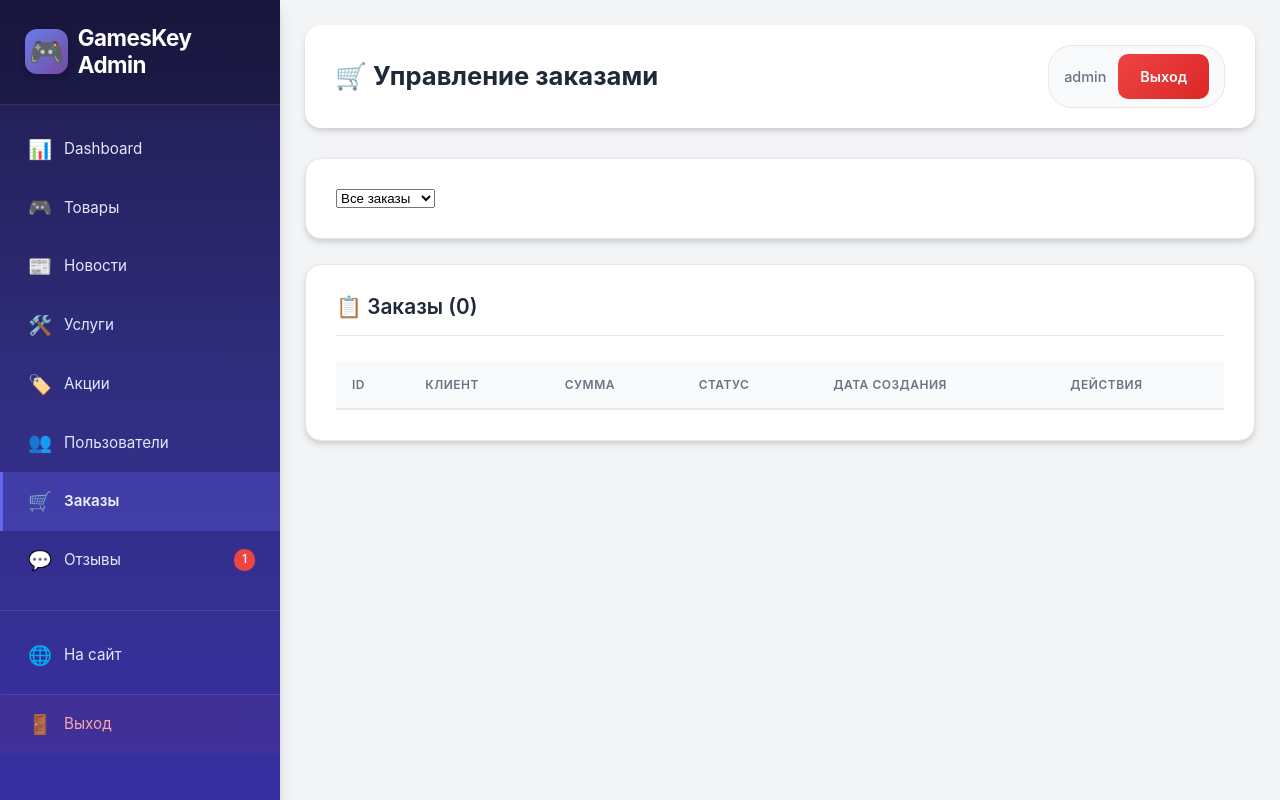
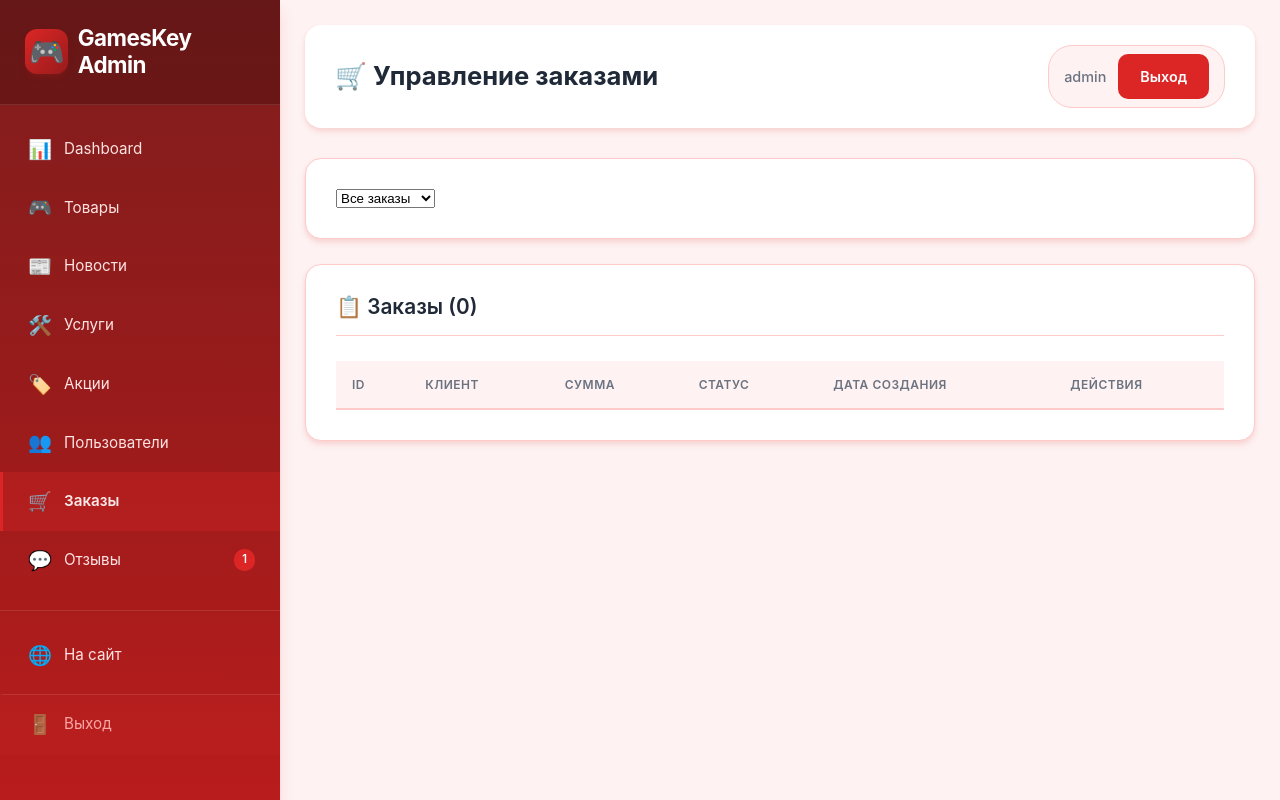
Before and after one commit to xbloody96-creator/gameshop, a PHP site: page /admin/orders.php in a window 1280 px wide. Run offline with PHP 8.4, Linux system fonts and the light colour scheme; a user stored in the database is signed in; data comes from the database, SQL or seed files in the repository; data that the repository does not hold is empty.

Commit message:
Update design with red color theme
Key features implemented:
- Updated admin panel CSS with red gaming theme including new primary colors, gradients, and sidebar styling
- Changed main store CSS to red color scheme replacing blue/purple palette with red (#dc2626) primary colors
- Modified CSS variables for light and dark themes to use red-based color palette
- Updated product cards, buttons, headers and other UI elements with new red color scheme
- Adjusted shadows, backgrounds and text colors to match the new red theme across all components

The changes implement a complete visual redesign using a red color palette similar to the requested Protech style, affecting both the frontend store and admin panel interfaces.

```diff
--- a/admin/admin-style.css
+++ b/admin/admin-style.css
@@ -5,25 +5,25 @@
 
 /* ===== CSS Variables & Theming ===== */
 :root {
-    /* Light Theme Colors */
-    --primary: #6366f1;
-    --primary-hover: #4f46e5;
-    --primary-light: #e0e7ff;
-    --secondary: #8b5cf6;
+    /* Light Theme Colors - Red Gaming Theme */
+    --primary: #dc2626;
+    --primary-hover: #b91c1c;
+    --primary-light: #fee2e2;
+    --secondary: #991b1b;
     --success: #10b981;
     --success-bg: #d1fae5;
-    --danger: #ef4444;
+    --danger: #dc2626;
     --danger-bg: #fee2e2;
     --warning: #f59e0b;
     --warning-bg: #fef3c7;
-    --info: #3b82f6;
+    --info: #2563eb;
     --info-bg: #dbeafe;
 
     /* Background Colors */
-    --bg-body: #f3f4f6;
+    --bg-body: #fef2f2;
     --bg-surface: #ffffff;
-    --bg-surface-2: #f9fafb;
-    --bg-hover: #f0f0f5;
+    --bg-surface-2: #fef2f2;
+    --bg-hover: #fee2e2;
 
     /* Text Colors */
     --text-primary: #1f2937;
@@ -32,21 +32,21 @@
     --text-inverse: #ffffff;
 
     /* Border Colors */
-    --border: #e5e7eb;
-    --border-light: #f3f4f6;
+    --border: #fecaca;
+    --border-light: #fee2e2;
 
     /* Shadows */
-    --shadow-sm: 0 1px 2px rgba(0, 0, 0, 0.05);
-    --shadow: 0 1px 3px rgba(0, 0, 0, 0.1), 0 1px 2px rgba(0, 0, 0, 0.06);
-    --shadow-md: 0 4px 6px rgba(0, 0, 0, 0.1), 0 2px 4px rgba(0, 0, 0, 0.06);
-    --shadow-lg: 0 10px 15px rgba(0, 0, 0, 0.1), 0 4px 6px rgba(0, 0, 0, 0.05);
-    --shadow-xl: 0 20px 25px rgba(0, 0, 0, 0.1), 0 10px 10px rgba(0, 0, 0, 0.04);
+    --shadow-sm: 0 1px 2px rgba(220, 38, 38, 0.05);
+    --shadow: 0 1px 3px rgba(220, 38, 38, 0.1), 0 1px 2px rgba(220, 38, 38, 0.06);
+    --shadow-md: 0 4px 6px rgba(220, 38, 38, 0.1), 0 2px 4px rgba(220, 38, 38, 0.06);
+    --shadow-lg: 0 10px 15px rgba(220, 38, 38, 0.1), 0 4px 6px rgba(220, 38, 38, 0.05);
+    --shadow-xl: 0 20px 25px rgba(220, 38, 38, 0.15), 0 10px 10px rgba(220, 38, 38, 0.04);
 
     /* Sidebar */
     --sidebar-width: 280px;
-    --sidebar-bg: linear-gradient(180deg, #1e1b4b 0%, #312e81 50%, #3730a3 100%);
-    --sidebar-text: #e0e7ff;
-    --sidebar-active: rgba(99, 102, 241, 0.2);
+    --sidebar-bg: linear-gradient(180deg, #7f1d1d 0%, #991b1b 50%, #b91c1c 100%);
+    --sidebar-text: #fee2e2;
+    --sidebar-active: rgba(220, 38, 38, 0.2);
 
     /* Transitions */
     --transition-fast: 0.15s ease;
@@ -74,19 +74,19 @@
     --border: #334155;
     --border-light: #1e293b;
 
-    --primary-light: rgba(99, 102, 241, 0.15);
+    --primary-light: rgba(220, 38, 38, 0.15);
     --success-bg: rgba(16, 185, 129, 0.15);
-    --danger-bg: rgba(239, 68, 68, 0.15);
+    --danger-bg: rgba(220, 38, 38, 0.15);
     --warning-bg: rgba(245, 158, 11, 0.15);
-    --info-bg: rgba(59, 130, 246, 0.15);
+    --info-bg: rgba(37, 99, 235, 0.15);
 
-    --shadow-sm: 0 1px 2px rgba(0, 0, 0, 0.3);
-    --shadow: 0 1px 3px rgba(0, 0, 0, 0.4), 0 1px 2px rgba(0, 0, 0, 0.3);
-    --shadow-md: 0 4px 6px rgba(0, 0, 0, 0.4), 0 2px 4px rgba(0, 0, 0, 0.3);
-    --shadow-lg: 0 10px 15px rgba(0, 0, 0, 0.4), 0 4px 6px rgba(0, 0, 0, 0.3);
-    --shadow-xl: 0 20px 25px rgba(0, 0, 0, 0.5), 0 10px 10px rgba(0, 0, 0, 0.4);
+    --shadow-sm: 0 1px 2px rgba(220, 38, 38, 0.3);
+    --shadow: 0 1px 3px rgba(220, 38, 38, 0.4), 0 1px 2px rgba(220, 38, 38, 0.3);
+    --shadow-md: 0 4px 6px rgba(220, 38, 38, 0.4), 0 2px 4px rgba(220, 38, 38, 0.3);
+    --shadow-lg: 0 10px 15px rgba(220, 38, 38, 0.4), 0 4px 6px rgba(220, 38, 38, 0.3);
+    --shadow-xl: 0 20px 25px rgba(220, 38, 38, 0.5), 0 10px 10px rgba(220, 38, 38, 0.4);
 
-    --sidebar-bg: linear-gradient(180deg, #0f172a 0%, #1e1b4b 50%, #312e81 100%);
+    --sidebar-bg: linear-gradient(180deg, #0f172a 0%, #7f1d1d 50%, #991b1b 100%);
 }
 
 /* ===== Base Styles ===== */
--- a/style.css
+++ b/style.css
@@ -4,43 +4,43 @@
 
 /* CSS Variables */
 :root {
-    /* Цвета светлой темы */
-    --primary-color: #6366f1;
-    --primary-dark: #4f46e5;
-    --primary-light: #818cf8;
-    --secondary-color: #ec4899;
+    /* Цвета светлой темы - Красная гамма (ProTech style) */
+    --primary-color: #dc2626;
+    --primary-dark: #b91c1c;
+    --primary-light: #ef4444;
+    --secondary-color: #991b1b;
     --accent-color: #f59e0b;
 
     --bg-primary: #ffffff;
-    --bg-secondary: #f8fafc;
-    --bg-tertiary: #f1f5f9;
+    --bg-secondary: #fef2f2;
+    --bg-tertiary: #fee2e2;
     --bg-card: #ffffff;
 
     --text-primary: #0f172a;
     --text-secondary: #475569;
     --text-muted: #94a3b8;
 
-    --border-color: #e2e8f0;
-    --shadow-sm: 0 1px 2px 0 rgba(0, 0, 0, 0.05);
-    --shadow-md: 0 4px 6px -1px rgba(0, 0, 0, 0.1);
-    --shadow-lg: 0 10px 15px -3px rgba(0, 0, 0, 0.1);
-    --shadow-xl: 0 20px 25px -5px rgba(0, 0, 0, 0.1);
+    --border-color: #fecaca;
+    --shadow-sm: 0 1px 2px 0 rgba(220, 38, 38, 0.05);
+    --shadow-md: 0 4px 6px -1px rgba(220, 38, 38, 0.1);
+    --shadow-lg: 0 10px 15px -3px rgba(220, 38, 38, 0.1);
+    --shadow-xl: 0 20px 25px -5px rgba(220, 38, 38, 0.15);
 
     --success-color: #10b981;
     --warning-color: #f59e0b;
-    --error-color: #ef4444;
-    --info-color: #3b82f6;
-
-    --gradient-primary: linear-gradient(135deg, #667eea 0%, #764ba2 100%);
-    --gradient-secondary: linear-gradient(135deg, #f093fb 0%, #f5576c 100%);
-    --gradient-gaming: linear-gradient(135deg, #4facfe 0%, #00f2fe 100%);
+    --error-color: #dc2626;
+    --info-color: #2563eb;
+
+    --gradient-primary: linear-gradient(135deg, #dc2626 0%, #991b1b 100%);
+    --gradient-secondary: linear-gradient(135deg, #ef4444 0%, #dc2626 100%);
+    --gradient-gaming: linear-gradient(135deg, #dc2626 0%, #7f1d1d 100%);
 }
 
 /* Темная тема */
 [data-theme="dark"] {
-    --primary-color: #818cf8;
-    --primary-dark: #6366f1;
-    --primary-light: #a5b4fc;
+    --primary-color: #ef4444;
+    --primary-dark: #dc2626;
+    --primary-light: #f87171;
 
     --bg-primary: #0f172a;
     --bg-secondary: #1e293b;
@@ -52,10 +52,10 @@
     --text-muted: #64748b;
 
     --border-color: #334155;
-    --shadow-sm: 0 1px 2px 0 rgba(0, 0, 0, 0.3);
-    --shadow-md: 0 4px 6px -1px rgba(0, 0, 0, 0.4);
-    --shadow-lg: 0 10px 15px -3px rgba(0, 0, 0, 0.5);
-    --shadow-xl: 0 20px 25px -5px rgba(0, 0, 0, 0.6);
+    --shadow-sm: 0 1px 2px 0 rgba(239, 68, 68, 0.3);
+    --shadow-md: 0 4px 6px -1px rgba(239, 68, 68, 0.4);
+    --shadow-lg: 0 10px 15px -3px rgba(239, 68, 68, 0.5);
+    --shadow-xl: 0 20px 25px -5px rgba(239, 68, 68, 0.6);
 }
 
 /* Режим для слабовидящих */
@@ -348,8 +348,8 @@ a:hover {
     left: 0;
     right: 0;
     bottom: 0;
-    background: radial-gradient(circle at 20% 50%, rgba(99, 102, 241, 0.1) 0%, transparent 50%),
-                radial-gradient(circle at 80% 80%, rgba(236, 72, 153, 0.1) 0%, transparent 50%);
+    background: radial-gradient(circle at 20% 50%, rgba(220, 38, 38, 0.15) 0%, transparent 50%),
+                radial-gradient(circle at 80% 80%, rgba(153, 27, 27, 0.15) 0%, transparent 50%);
     pointer-events: none;
 }
 
@@ -709,7 +709,7 @@ a:hover {
 .search-input:focus {
     outline: none;
     border-color: var(--primary-color);
-    box-shadow: 0 0 0 4px rgba(99, 102, 241, 0.1);
+    box-shadow: 0 0 0 4px rgba(220, 38, 38, 0.15);
 }
 
 .search-icon {
@@ -1100,7 +1100,7 @@ a:hover {
 .form-group textarea:focus {
     outline: none;
     border-color: var(--primary-color);
-    box-shadow: 0 0 0 4px rgba(99, 102, 241, 0.1);
+    box-shadow: 0 0 0 4px rgba(220, 38, 38, 0.15);
 }
 
 .btn-block {
@@ -1263,7 +1263,7 @@ a:hover {
 
 .status-pending { background: #fef3c7; color: #d97706; }
 .status-paid { background: #dbeafe; color: #2563eb; }
-.status-processing { background: #e0e7ff; color: #4f46e5; }
+.status-processing { background: #fee2e2; color: #dc2626; }
 .status-completed { background: #d1fae5; color: #059669; }
 .status-cancelled { background: #fee2e2; color: #dc2626; }
 
```
Also changed, not shown: 1 other file.
